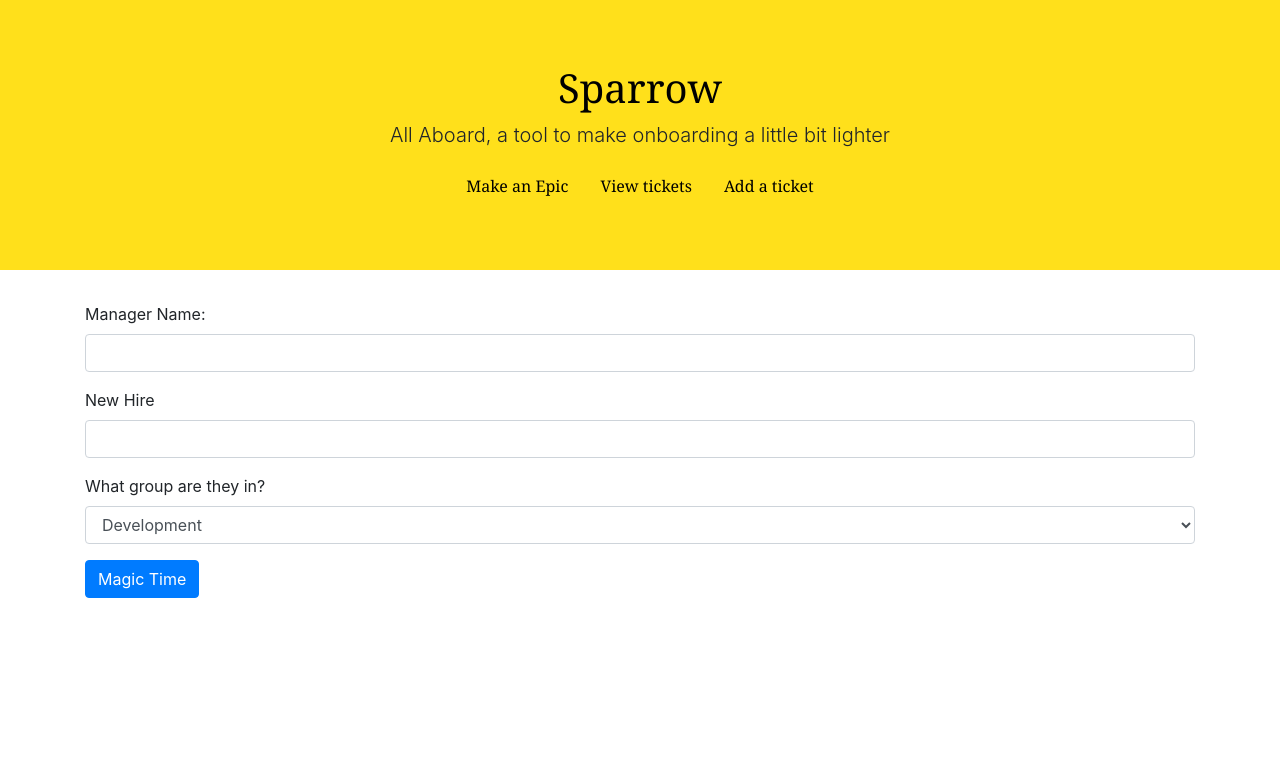
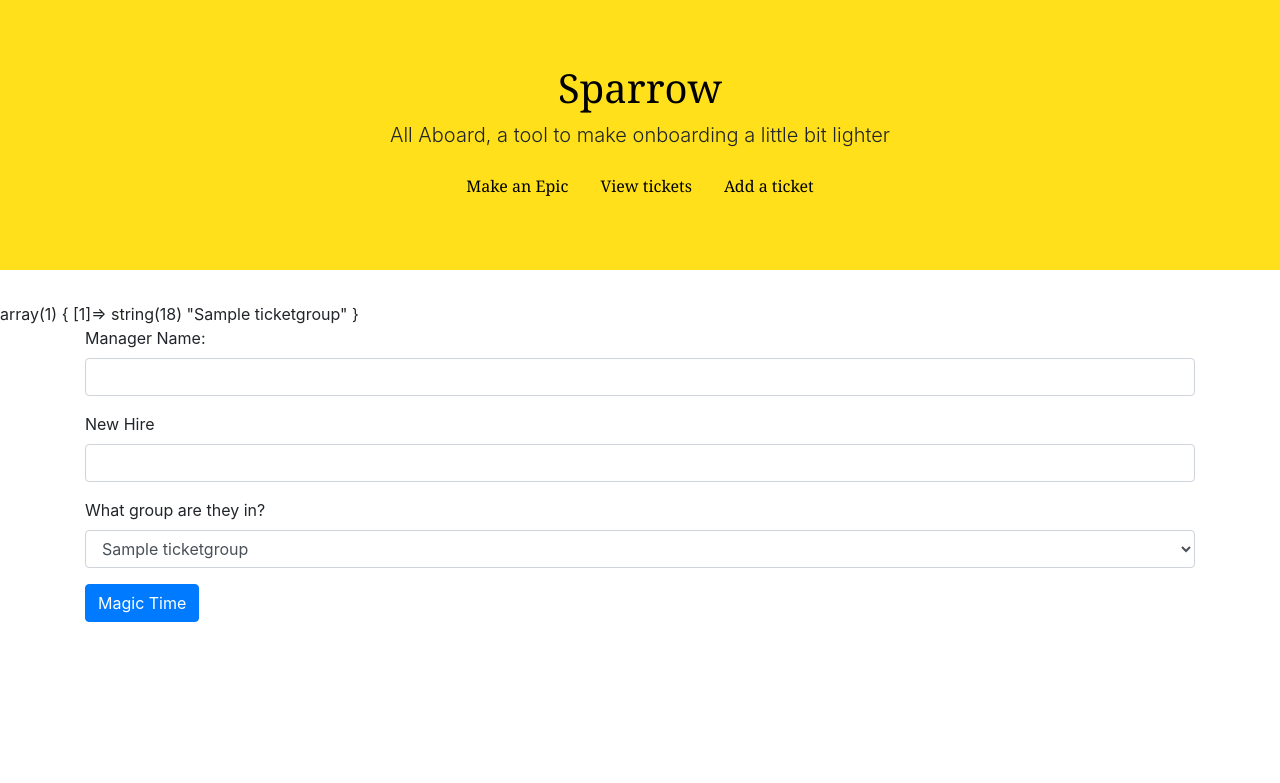
Before and after one commit to bantabot/sparrow, a PHP site: page /hello.php in a window 1280 px wide. Shown: the top 783 px of the page. Run offline with PHP 8.4, Linux system fonts and the light colour scheme; tables that the repository leaves empty or names only in its code hold one stand-in row (values such as "Sample post"); a stand-in replaces the project's code that opens the database connection; some libraries are stand-ins or nearby versions.

Commit message:
added group DB to hello

```diff
--- a/hello.php
+++ b/hello.php
@@ -1,6 +1,20 @@
 <?php
+include 'config/config.php';
 $header = "All Aboard, a tool to make onboarding a little bit lighter";
 include 'view/header.php';
+
+
+
+$sql ="SELECT * FROM ticketGroup";
+$ticketGroup = mysqli_query($dbconn, $sql);
+//$ticketGroupArray = mysqli_fetch_array($ticketGroup, MYSQLI_ASSOC);
+while ($group = mysqli_fetch_assoc($ticketGroup)) {
+    $groups[$group['id']] = $group['name'];
+//    var_dump($group);
+}
+
+
+var_dump($groups);
 
 ?>
 
@@ -29,9 +43,12 @@ include 'view/header.php';
             <div class="form-group">
                 <label for="group">What group are they in?</label>
                 <select class="form-control" id="group" name="group">
-                    <option>Development</option>
-                    <option>Ops</option>
-                    <option>Front-End</option>
+                    <?php
+                    foreach ($groups as $groupKey => $groupName){
+                        echo "<option>".$groupName."</option>";
+
+                    }
+                    ?>
                 </select>
             </div>
 
```
Also changed, not shown: model/Epic.php (added).
